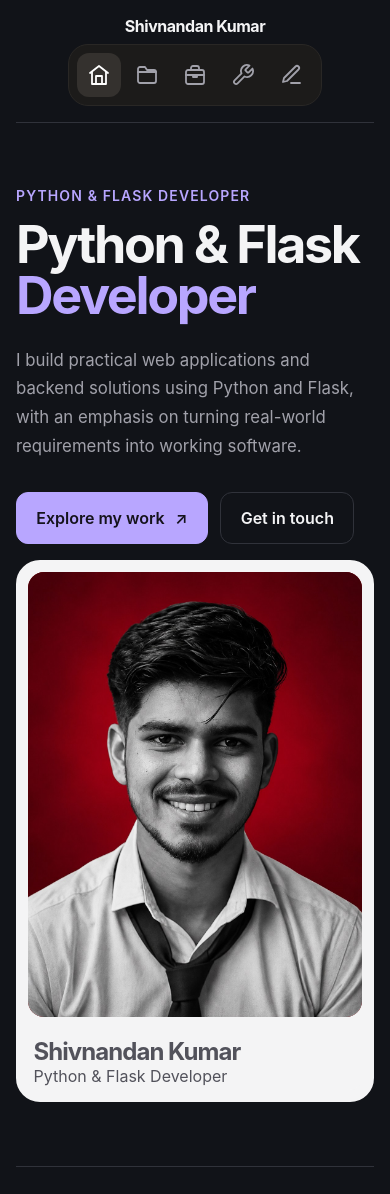
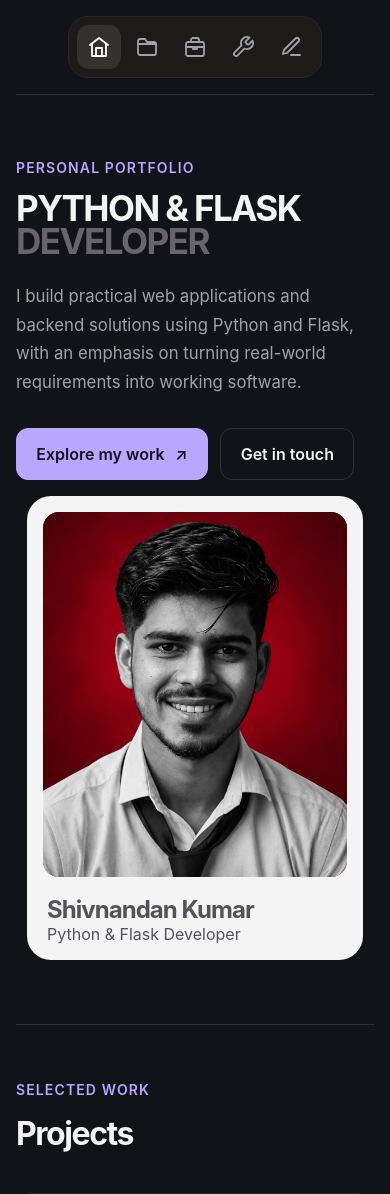
Before and after one commit to shivnandan-kumar/shivnandan-portfolio, a Flask app: page / in a window 390 px wide. Shown: the top 1194 px of the page. Run offline with Flask 3, Linux system fonts and the light colour scheme.

Commit message:
style: polish reference-inspired portfolio hero

```diff
--- a/static/css/styles.css
+++ b/static/css/styles.css
@@ -75,6 +75,7 @@ main {
   font-weight: 700;
   letter-spacing: -0.03em;
   text-decoration: none;
+  display: none;
 }
 
 .nav-list {
@@ -156,7 +157,7 @@ main {
   position: relative;
   display: grid;
   min-height: min(48rem, calc(100svh - 5.5rem));
-  grid-template-columns: minmax(16rem, 0.72fr) minmax(0, 1.28fr);
+  grid-template-columns: minmax(16rem, 0.78fr) minmax(0, 1.22fr);
   align-items: center;
   gap: clamp(2rem, 6vw, 5rem);
   overflow: hidden;
@@ -164,16 +165,16 @@ main {
 }
 
 .hero-profile-card {
-  width: min(100%, 24rem);
+  width: min(100%, 21rem);
   justify-self: center;
   overflow: hidden;
-  border: 1rem solid #f4f4f5;
+  padding: 1.4rem 1.4rem 1rem;
   border-radius: 1.5rem;
   background: #f4f4f5;
 }
 
 .hero-profile-photo {
-  aspect-ratio: 3 / 4;
+  aspect-ratio: 5 / 6;
   margin: 0;
   overflow: hidden;
   border-radius: 1rem;
@@ -189,7 +190,7 @@ main {
 }
 
 .hero-profile-details {
-  padding: 1.2rem 0.35rem 0.25rem;
+  padding: 1.1rem 0.25rem 0.2rem;
 }
 
 .hero-profile-name {
@@ -211,19 +212,21 @@ main {
 }
 
 .hero-copy h1 {
-  max-width: 10ch;
+  max-width: none;
   margin-bottom: 1.5rem;
-  font-size: clamp(3.5rem, 8.3vw, 7rem);
-  line-height: 0.98;
+  font-size: clamp(3rem, 5.3vw, 5.6rem);
+  line-height: 0.94;
+  text-transform: uppercase;
 }
 
 .hero-copy h1 span {
-  color: var(--color-accent);
+  display: block;
+  color: #68646e;
 }
 
 .hero-copy .section-note {
-  max-width: 39rem;
-  font-size: clamp(1.05rem, 1.6vw, 1.3rem);
+  max-width: 43rem;
+  font-size: clamp(1.05rem, 1.45vw, 1.25rem);
 }
 
 .hero-actions {
@@ -326,18 +329,19 @@ h2 {
   }
 
   .hero-copy h1 {
-    max-width: 11ch;
-    font-size: clamp(3.25rem, 13vw, 5.5rem);
+    font-size: clamp(2rem, 9vw, 4.8rem);
   }
 
   .hero-profile-card {
-    width: min(100%, 24rem);
+    width: min(100%, 21rem);
     grid-row: 2;
+    padding: 1rem 1rem 0.8rem;
   }
 
-  .hero-profile-card {
-    border-width: 0.75rem;
+  .hero-copy {
+    grid-row: 1;
   }
+
 }
 
 .about-grid {
--- a/templates/index.html
+++ b/templates/index.html
@@ -87,7 +87,7 @@
           </div>
         </div>
         <div class="hero-copy">
-          <p class="eyebrow">Python &amp; Flask Developer</p>
+          <p class="eyebrow">Personal portfolio</p>
           <h1 id="home-title">Python &amp; Flask <span>Developer</span></h1>
           <p class="section-note">I build practical web applications and backend solutions using Python and Flask, with an emphasis on turning real-world requirements into working software.</p>
           <div class="hero-actions">
```
Also changed, not shown: README.md.
